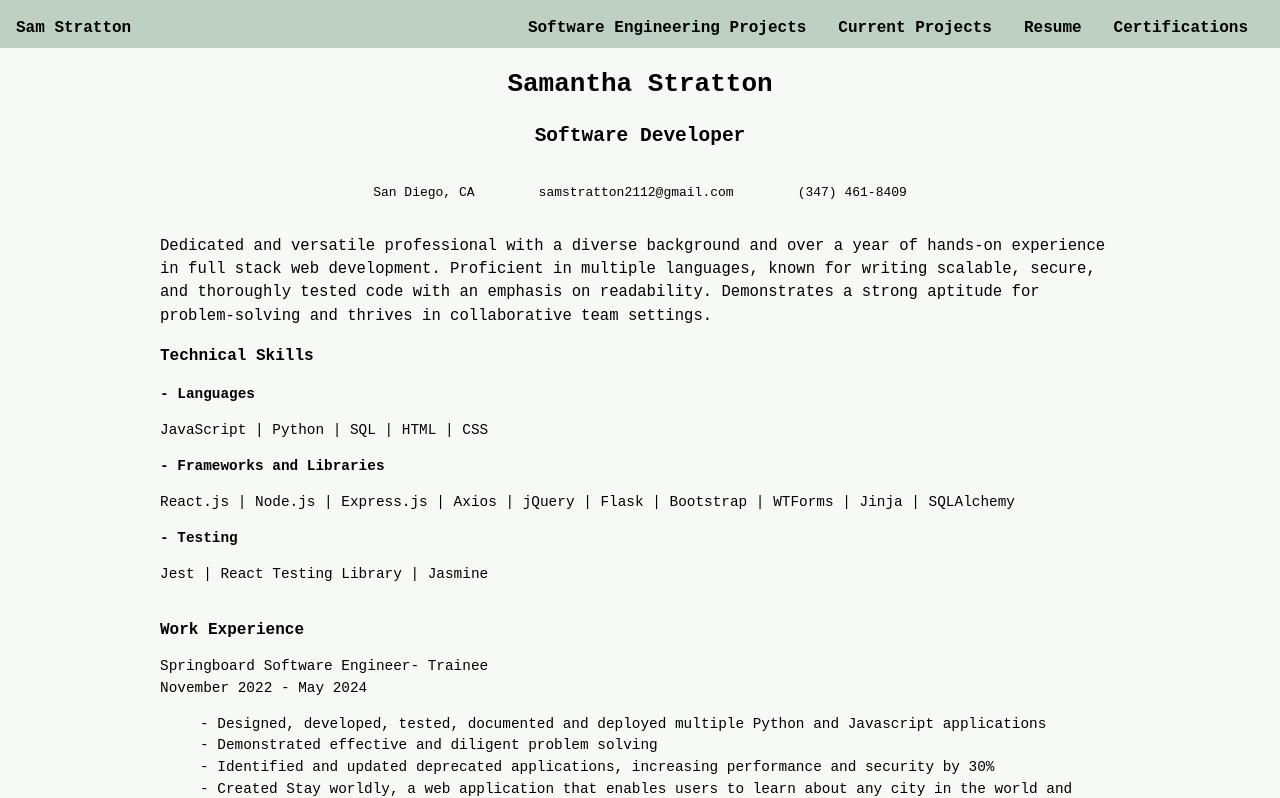
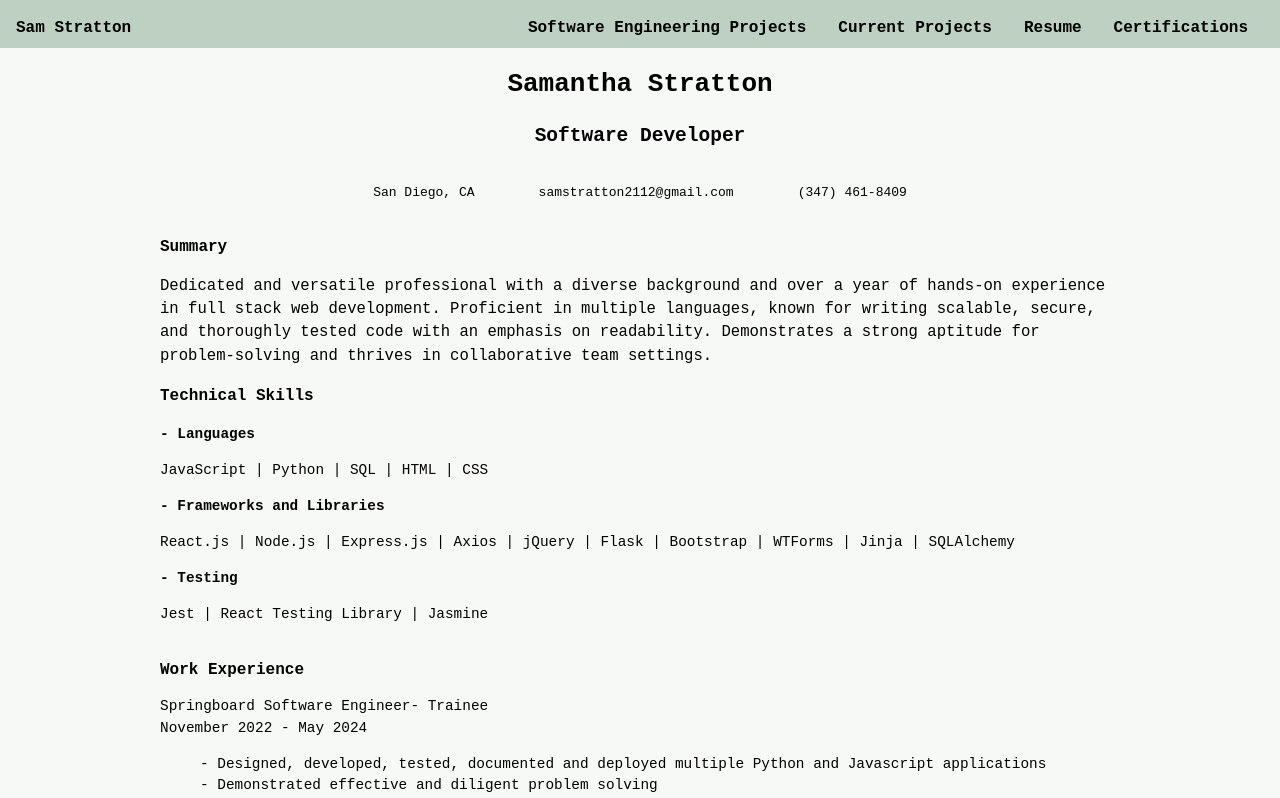
Before and after one commit to SamStratton2112/Portfolio, a React (Create React App) app: page /resume in a window 1280 px wide. Shown: the top 798 px of the page. Built offline with nearby package versions, Linux system fonts and the light colour scheme.

Commit message:
Add Summary span

```diff
--- a/src/Resume.js
+++ b/src/Resume.js
@@ -12,7 +12,9 @@ const Resume = ()=>{
                 <span className="contact">(347) 461-8409</span>
             </div>
             <div className='summary'>
-                <span className='summaryMsg'>Dedicated and versatile professional with a diverse background and over a year of hands-on experience in full stack web development. Proficient in multiple languages, known for writing scalable, secure, and thoroughly tested code with an emphasis on readability. Demonstrates a strong aptitude for problem-solving and thrives in collaborative team settings. </span>
+            <span className="title">Summary</span>
+            <br/>
+                <p className='summaryMsg'>Dedicated and versatile professional with a diverse background and over a year of hands-on experience in full stack web development. Proficient in multiple languages, known for writing scalable, secure, and thoroughly tested code with an emphasis on readability. Demonstrates a strong aptitude for problem-solving and thrives in collaborative team settings. </p>
             </div>
             </div>
             <div className="Resume-skills">
```
